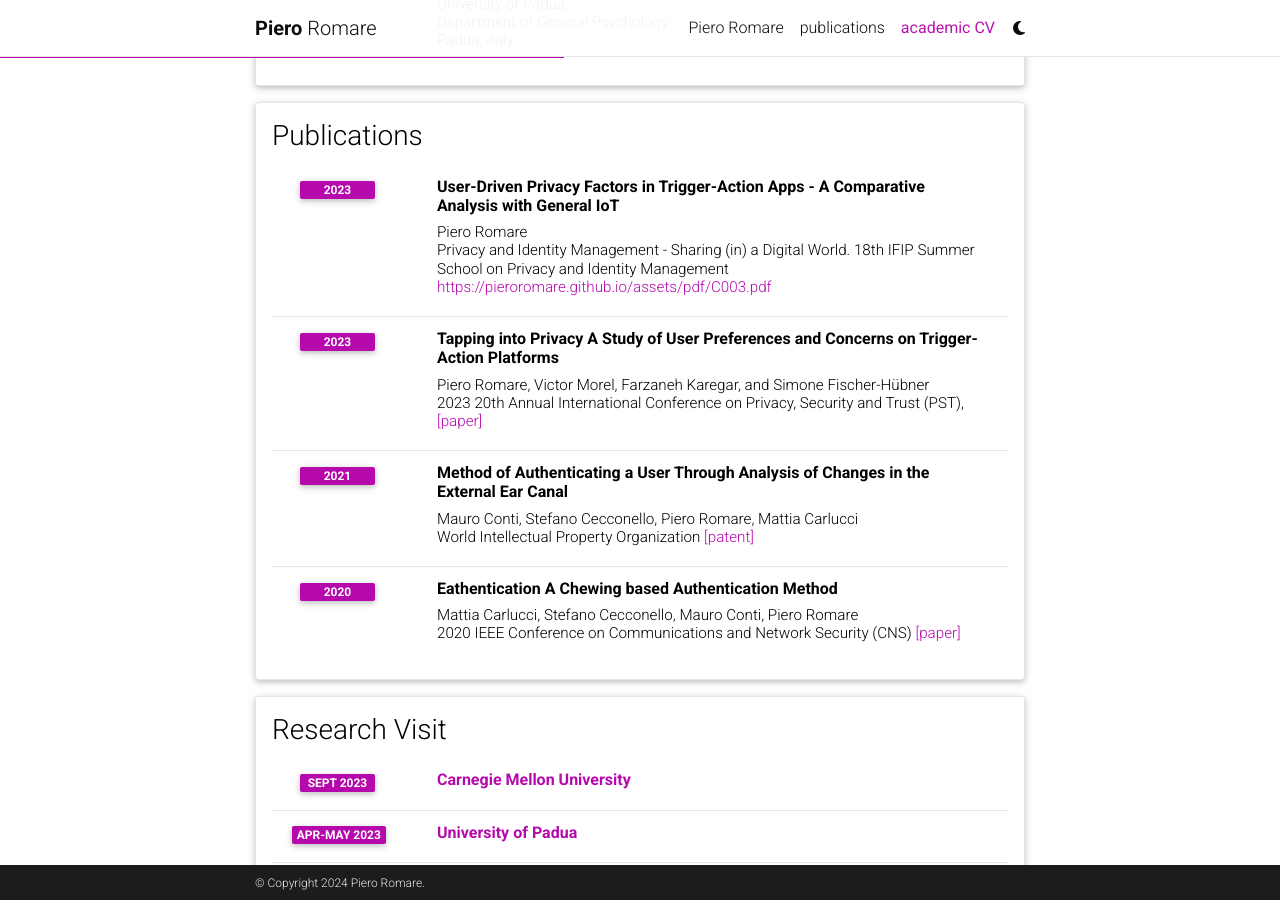
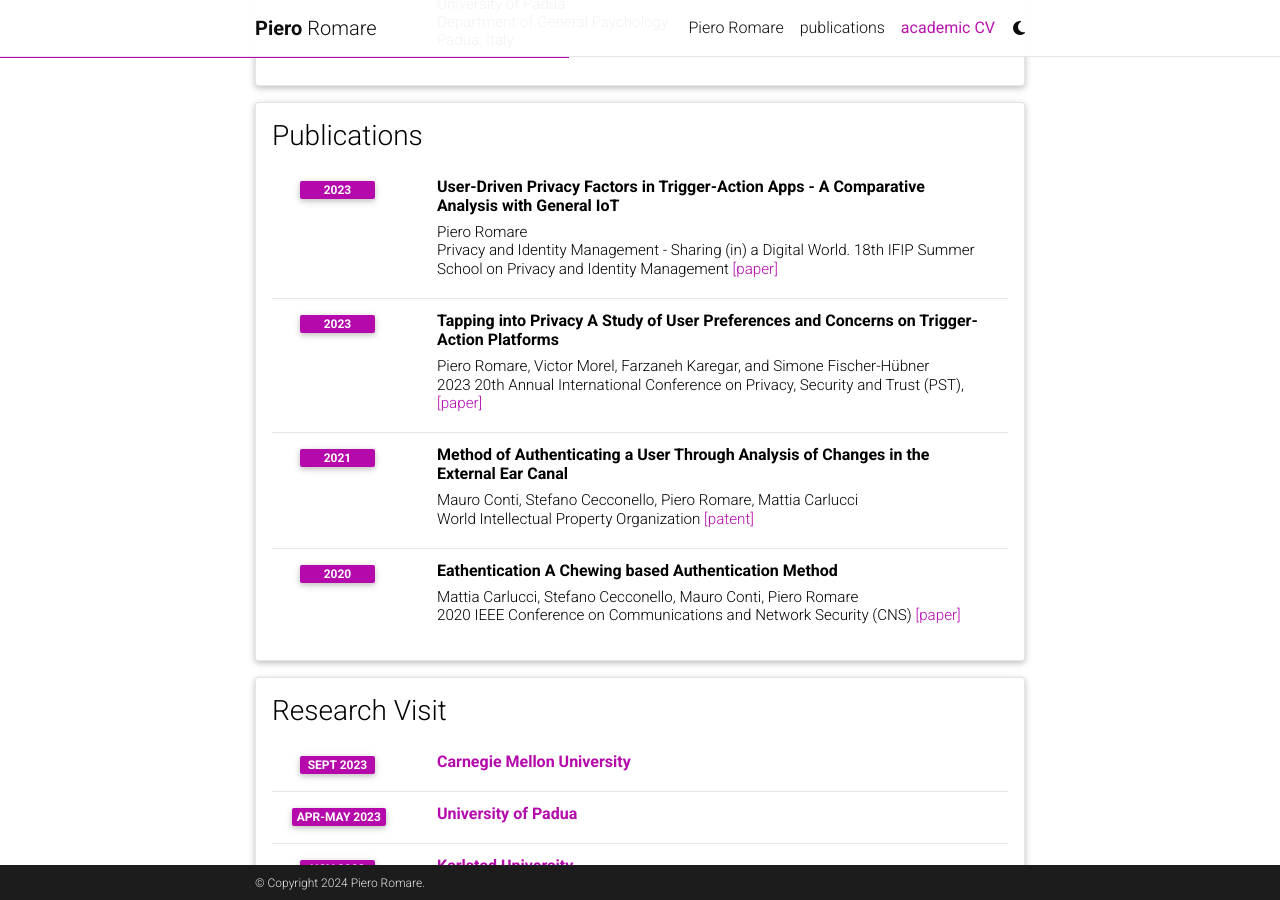
Before and after one commit to pieroromare/pieroromare.github.io, a Jekyll site: the page built from _pages/cv.md, in a window 1280 px wide and 900 px high, scrolled down 945 px. Built offline with Jekyll 4.4.1, drawn with Linux system fonts in a browser that asks for light colours; comment, search, counter and statistics services are not loaded; a style sheet for code colours, icons or effects is not loaded.

Commit message:
correctC003

```diff
--- a/_data/cv.yml
+++ b/_data/cv.yml
@@ -35,7 +35,7 @@
   type: time_table
   contents:
     - title: User-Driven Privacy Factors in Trigger-Action Apps - A Comparative Analysis with General IoT
-      institution: Piero Romare <br> Privacy and Identity Management - Sharing (in) a Digital World. 18th IFIP Summer School on Privacy and Identity Management <a href="#">https://pieroromare.github.io/assets/pdf/C003.pdf</a>
+      institution: Piero Romare <br> Privacy and Identity Management - Sharing (in) a Digital World. 18th IFIP Summer School on Privacy and Identity Management <a href="https://pieroromare.github.io/assets/pdf/C003.pdf">[paper]</a>
       year: 2023
 
     - title: Tapping into Privacy A Study of User Preferences and Concerns on Trigger-Action Platforms
```
